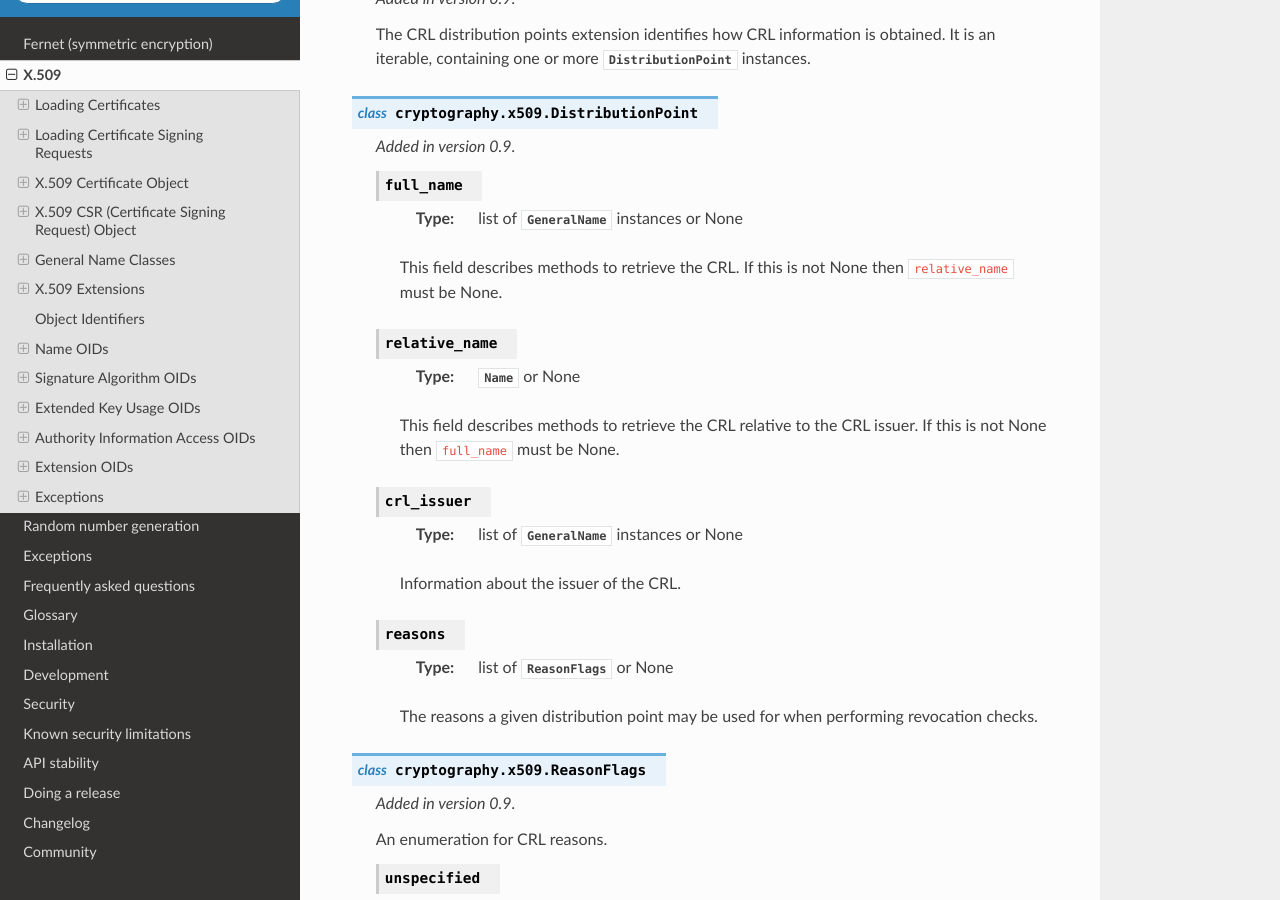
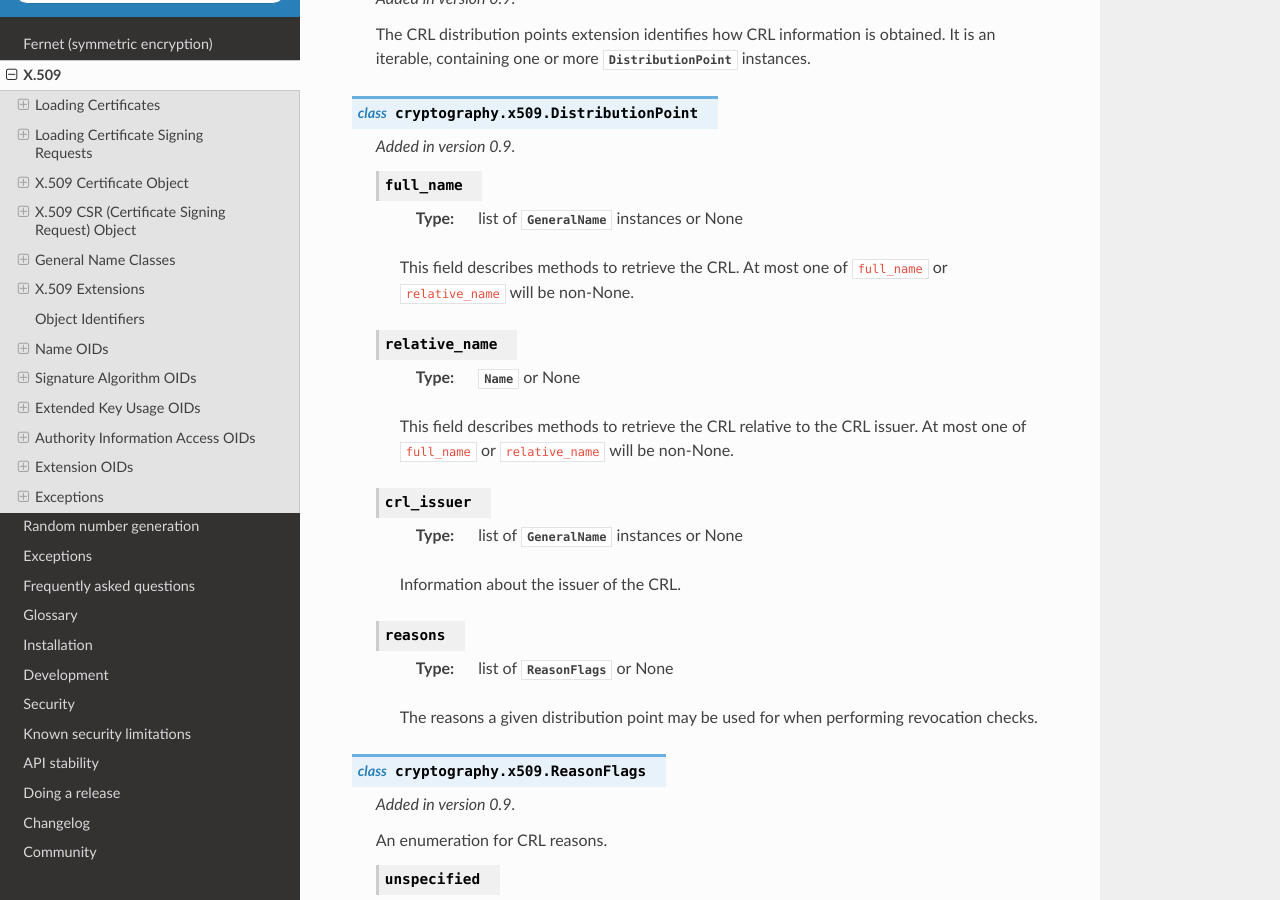
Before and after one commit to WebKing0121/cryptography, a Sphinx documentation site: the page built from docs/x509.rst, in a window 1280 px wide and 900 px high, scrolled down 13249 px. Built offline with Sphinx 7.4.7 and the Read the Docs theme 2.0.0, drawn with Linux system fonts in a browser that asks for light colours; pages that are not in the unit, such as notebooks, are missing from menus.

Commit message:
update doc language

```diff
--- a/docs/x509.rst
+++ b/docs/x509.rst
@@ -816,15 +816,16 @@ X.509 Extensions
 
         :type: list of :class:`GeneralName` instances or None
 
-        This field describes methods to retrieve the CRL. If this is not None
-        then ``relative_name`` must be None.
+        This field describes methods to retrieve the CRL. At most one of
+        ``full_name`` or ``relative_name`` will be non-None.
 
     .. attribute:: relative_name
 
         :type: :class:`Name` or None
 
         This field describes methods to retrieve the CRL relative to the CRL
-        issuer. If this is not None then ``full_name`` must be None.
+        issuer. At most one of ``full_name`` or ``relative_name`` will be
+        non-None.
 
     .. attribute:: crl_issuer
 
```
